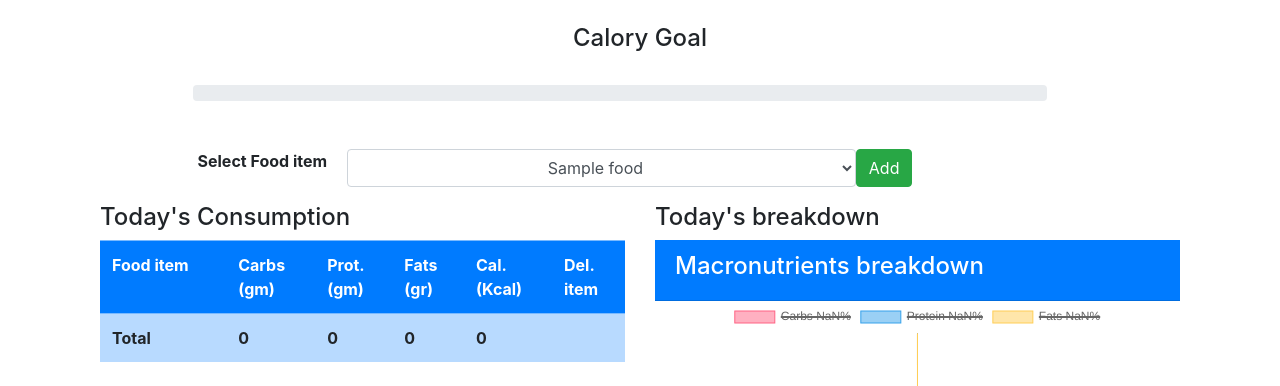
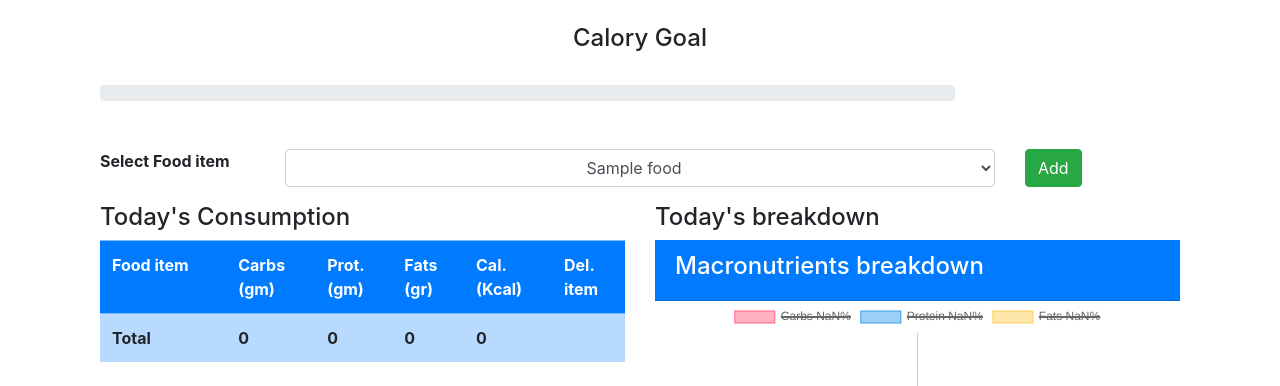
Before and after one commit to aleksandrgaranin/ag-calorie-tracker, a Django app: page /index/ in a window 1280 px wide. Shown: the part 60-446 px from the top of the page. Run offline with Django 3.2, Linux system fonts and the light colour scheme; a user stored in the database is signed in; tables that the repository leaves empty hold one stand-in row (values such as "Sample post"); some libraries are stand-ins or nearby versions.

Commit message:
Small visual adjastments

```diff
--- a/calorie_tracker/calories/templates/calories/index.html
+++ b/calorie_tracker/calories/templates/calories/index.html
@@ -8,7 +8,7 @@
         </div>
         <br>
         <div class="row">
-            <div class="col-md-10 offset-1" style="padding-right: 5%;">
+            <div class="col-md-10" style="padding-right: 5%;">
                 <div class="progress">
                     <div class="progress-bar bg-success" role="progressbar" style="width: 0%" aria-valuenow="0" aria-valuemin="0" aria-valuemax="100"></div>
                 </div>
@@ -16,19 +16,27 @@
         </div>
         <br><br>
         <div class="row">
-            <div class="col-md-11  col-sm-1 offset-1" ">
+            <div class="col-md-12">
                 <form method="POST">
                     <div class="form-group row">
+
                             {% csrf_token %}
-                        <label class="col-md-2 text-center">
+                            <div class="col-md-2">
+                                <label class=" text-center">
                                     <b> Select Food item </b>
                                 </label>
-                        <select class="col-md-6 form-control text-center" name="food_consumed" id="food_consumed">
+                            </div>
+                            <div class="col-md-8">
+                                <select class=" form-control text-center" name="food_consumed" id="food_consumed">
                                     {% for food in foods %}
                                         <option value="{{ food.name }}"> {{ food.name }}</option>
                                     {% endfor %}
                                 </select>
+                            </div>
+                            <div class="col-md-2">
                                 <button class="btn btn-success" type="submit">Add</button>
+                            </div>
+
                     </div>
                 </form>
             </div>
--- a/calorie_tracker/calories/views.py
+++ b/calorie_tracker/calories/views.py
@@ -46,7 +46,7 @@
     form = FoodForm(request.POST or None)
     if form.is_valid():
         form.save()
-        return redirect('index')
+        return redirect('food_list')
 
     return render(request,'calories/food-form.html',{'form':form})
 
```
Also changed, not shown: calorie_tracker/users/templates/users/profile.html (+12 -4 lines). Lines whose indentation alone changed are shown as unchanged.
